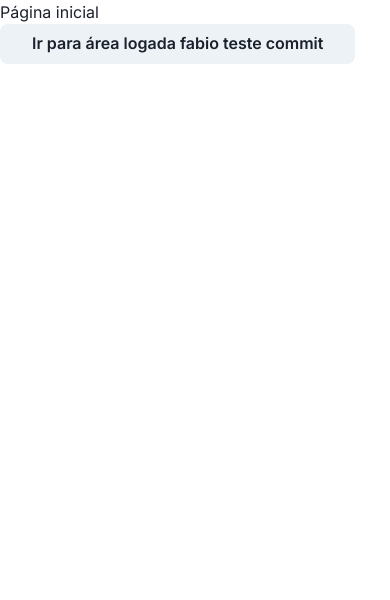
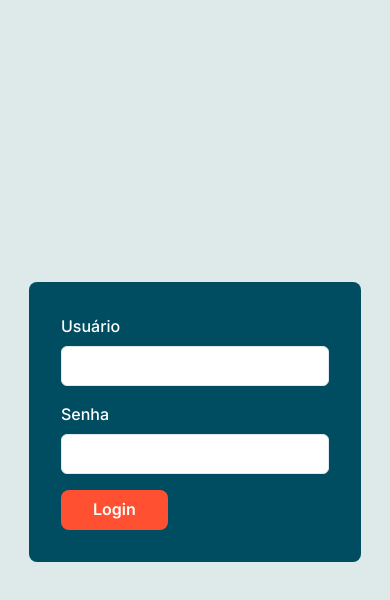
Before and after one commit to renebfelix/fiap-tech-challenge, a Next.js app in the folder public/frontend/: page / in a window 390 px wide. Shown: the top 600 px of the page. Built offline with nearby package versions, Linux system fonts and the light colour scheme.

Commit message:
Tela login e responsividade

```diff
--- a/public/frontend/src/app/(auth)/home/page.tsx
+++ b/public/frontend/src/app/(auth)/home/page.tsx
@@ -21,7 +21,7 @@ export default function Page() {
 
 			<Balance balance={balance} />
 
-			<Box p={2} bgColor={"white"} mt={2}>
+			<Box p={2} bgColor={"white"} mt={2} borderRadius={"8px"}>
 				<Text mb={2}>Últimas transações</Text>
 
 				<Flex flexDirection={"column"} gap={2}>
--- a/public/frontend/src/app/(auth)/transacoes/page.tsx
+++ b/public/frontend/src/app/(auth)/transacoes/page.tsx
@@ -19,8 +19,8 @@ export default function TransacoesPage(){
 
 	return (
 		<Box bgColor={"white"} p={3}>
-			<Flex mb={3} justifyContent={"space-between"} alignItems={"center"}>
-				<Heading as={"h1"}>Transações</Heading>
+			<Flex mb={3} justifyContent={"space-between"} alignItems={"center"} display={{base: 'block', md: 'flex'}}>
+				<Heading as={"h1"} mb={{base: 3, md: 0}}>Transações</Heading>
 
 				<Flex gap={2}>
 					<Button
--- a/public/frontend/src/app/page.tsx
+++ b/public/frontend/src/app/page.tsx
@@ -1,13 +1,41 @@
-import { Button } from "@chakra-ui/react";
+import {
+	Box,
+	Button,
+	Flex,
+	FormControl,
+	FormLabel,
+	Input,
+} from "@chakra-ui/react";
 import Link from "next/link";
 
 export default function Page() {
 	return (
-		<>
-			<h1>Página inicial</h1>
-			<Link href={"/home"}>
-				<Button>Ir para área logada fabio teste commit</Button>
-			</Link>
-		</>
+		<Flex
+			height={"100vh"}
+			bgColor={"grey"}
+			justifyContent={"center"}
+			alignItems={"center"}
+		>
+			<Box
+				w="fit-content"
+				padding={4}
+				bgColor={"primary"}
+				borderRadius={"8px"}
+			>
+				<FormControl mb={2}>
+					<FormLabel mb={1} color={'white'}>Usuário</FormLabel>
+					<Input bg={'white'} px={2} />
+				</FormControl>
+
+				<FormControl mb={2}>
+					<FormLabel color={'white'} mb={1}>Senha</FormLabel>
+					<Input type="password" bg={'white'} px={2} />
+				</FormControl>
+
+				<Link href={"/home"}>
+				<Button variant={"secondary"}>Login</Button>
+				</Link>
+			</Box>
+		</Flex>
 	);
 }
--- a/public/frontend/src/components/Balance/Balance.tsx
+++ b/public/frontend/src/components/Balance/Balance.tsx
@@ -9,7 +9,7 @@ export function Balance({balance}: Readonly<{balance: number}>){
 	const { setShowValues, showValues } = useMainContext();
 
 	return (
-		<Box bgColor={"primary"} p={3}>
+		<Box bgColor={"primary"} p={3} borderRadius='8px'>
 			<Flex justifyContent={"space-between"} alignItems={"center"} mb={1}>
 				<Text
 					variant={"subtitle"}
--- a/public/frontend/src/components/Header/Header.tsx
+++ b/public/frontend/src/components/Header/Header.tsx
@@ -72,7 +72,7 @@ export const Header = (params: { links: Array<SidenavLinksProps>}) => {
 					<Flex justifyContent="space-between">
 						<Box>
 							{params.links.map((item) => {
-								return <NavLink key={item.href} {...item} />
+								return <NavLink key={item.href} {...item} setMobileNavIsOpen={setMobileNavIsOpen} />
 							})}
 						</Box>
 
--- a/public/frontend/src/components/Layout/Layout.tsx
+++ b/public/frontend/src/components/Layout/Layout.tsx
@@ -47,7 +47,7 @@ export function Layout(params: Readonly<{children: ReactNode}>){
 			>
 				<Sidenav links={linksSidenav} />
 
-				<Box width={"full"}>
+				<Box width={"full"} paddingX={3}>
 					{params.children}
 				</Box>
 			</Flex>
--- a/public/frontend/src/components/NavLink/NavLink.tsx
+++ b/public/frontend/src/components/NavLink/NavLink.tsx
@@ -6,7 +6,7 @@ import Link from "next/link";
 
 export function NavLink(params: Readonly<SidenavLinksProps>){
 	return (
-		<Link href={params.href}>
+		<Link href={params.href} onClick={() => params.setMobileNavIsOpen(false)}>
 			<Flex
 				p={2}
 				borderBottom={"1px solid"}
--- a/public/frontend/src/components/Sidenav/Sidenav.tsx
+++ b/public/frontend/src/components/Sidenav/Sidenav.tsx
@@ -5,12 +5,14 @@ import { NavLink } from "../NavLink/NavLink";
 export function Sidenav(params: Readonly<{ links: Array<SidenavLinksProps> }>){
 	return (
 		<Box
+			display={{base: 'none', md: 'block'}}
 			bgColor={"white"}
 			border={"5px solid"}
 			borderColor={"white"}
 			height={"100%"}
 			w={"100%"}
 			maxW={"250px"}
+			borderRadius={"8px"}
 		>
 			{params.links.map((item) => {
 				return <NavLink key={item.id} {...item} />
--- a/public/frontend/src/types/sidenav.ts
+++ b/public/frontend/src/types/sidenav.ts
@@ -5,4 +5,5 @@ export interface SidenavLinksProps {
 	title: string;
 	href: string;
 	icon?: ReactNode;
+	setMobileNavIsOpen: (isOpen: boolean) => void;
 }
```
Also changed, not shown: public/frontend/src/components/Transactions/Transactions.tsx (+4 -3 lines).
